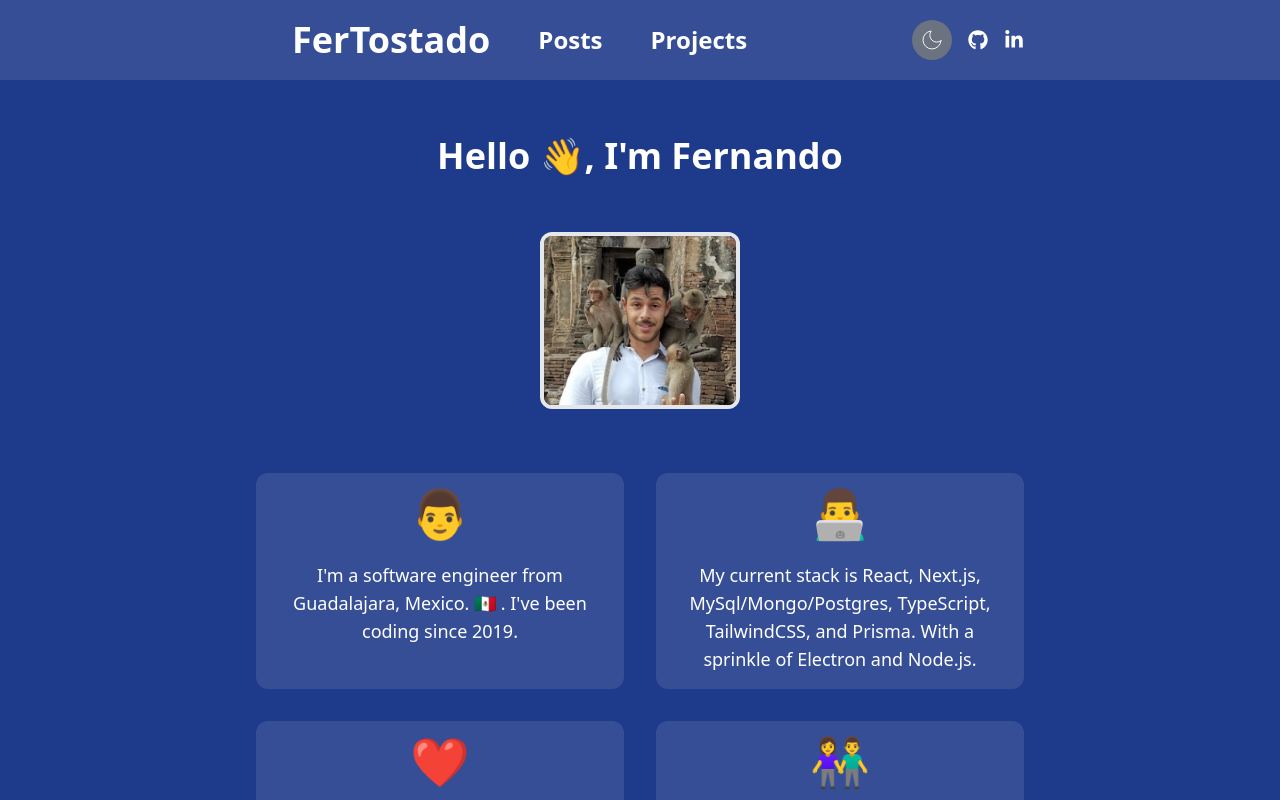
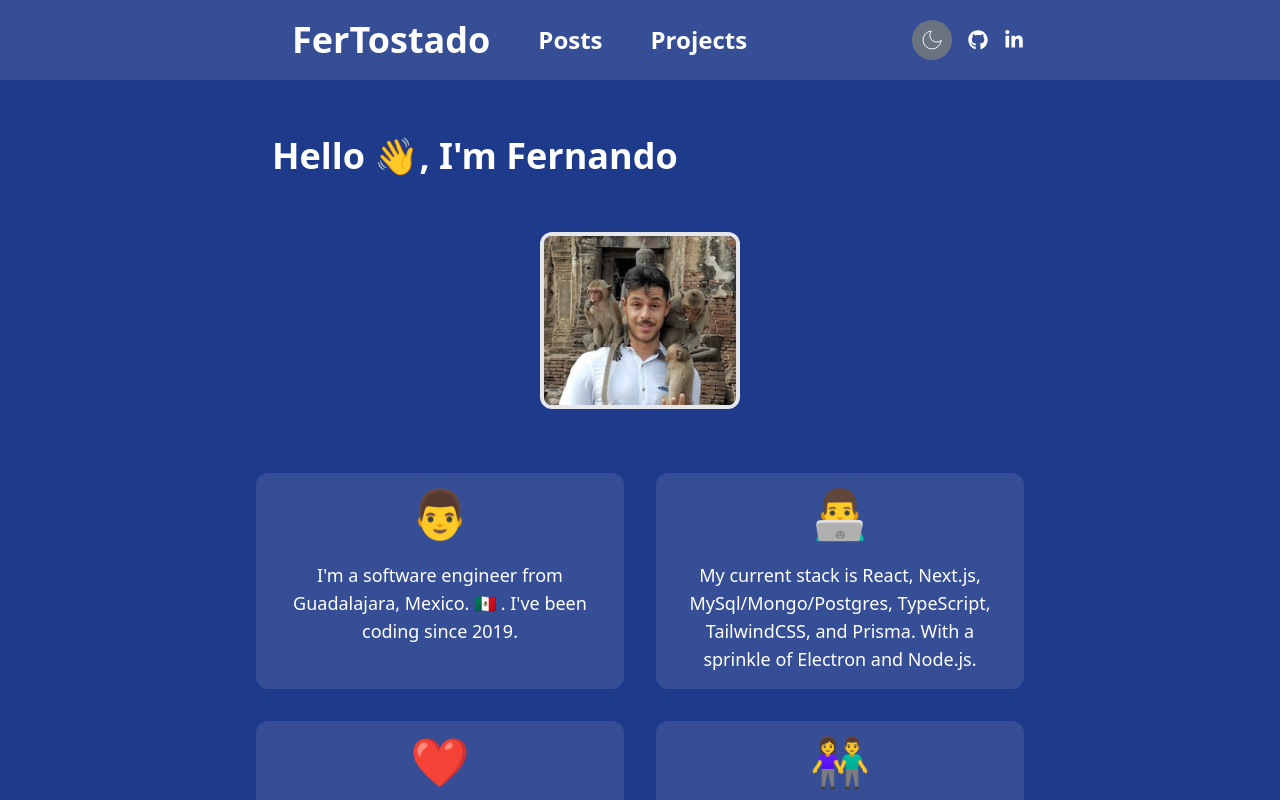
Before and after one commit to esponges/fer-personal-site, a Next.js app: page / in a window 1280 px wide. Shown: the top 800 px of the page. Built offline with nearby package versions, Linux system fonts and the light colour scheme.

Commit message:
markdown to jsx works better with indentation

```diff
--- a/package.json
+++ b/package.json
@@ -25,6 +25,7 @@
     "imagekitio-react": "^2.0.0",
     "langchain": "^0.0.55",
     "lucide-react": "^0.125.0",
+    "markdown-to-jsx": "^7.2.1",
     "next": "^13.4.5",
     "next-auth": "^4.22.1",
     "nprogress": "^0.2.0",
--- a/src/app/posts/[id]/page.tsx
+++ b/src/app/posts/[id]/page.tsx
@@ -1,16 +1,17 @@
-import ReactMarkdown from "react-markdown";
-import rehypeRaw from "rehype-raw";
-import remarkGfm from "remark-gfm";
 import { PageHeader } from "~/components/atoms/pageHeader";
 import { Container } from "~/components/organisms/container";
 import { getPostDetails } from "~/utils/posts";
+
+import Markdown from 'markdown-to-jsx';
 
 export default async function PostDetails({ params }: { params: { id: string } }) {
   const { body_markdown: markdown, body_html: html } = await getPostDetails(params.id);
 
   return (
     <Container>
-      <ReactMarkdown remarkPlugins={[remarkGfm]}>{markdown}</ReactMarkdown>
+      <Markdown>
+        {markdown}
+      </Markdown>
     </Container>
   );
 }
--- a/src/components/organisms/container.tsx
+++ b/src/components/organisms/container.tsx
@@ -3,7 +3,7 @@ import React from "react";
 export const Container = ({ children }: { children: React.ReactNode }) => {
   return (
     <div className="max-w-7xl mx-auto px-4 sm:px-6 lg:px-8">
-      <div className="max-w-3xl mx-auto text-center mt-10">{children}</div>
+      <div className="max-w-3xl mx-auto mt-10">{children}</div>
     </div>
   );
 };
```
Also changed, not shown: 1 other file (tests, documents, lock files or other folders).
